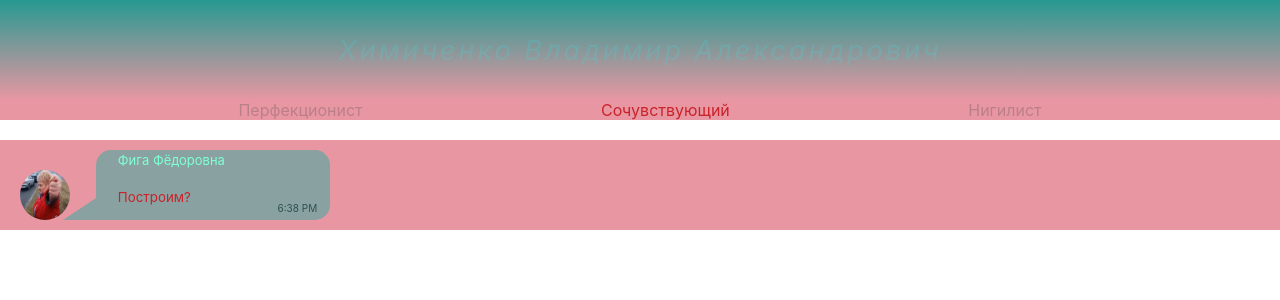
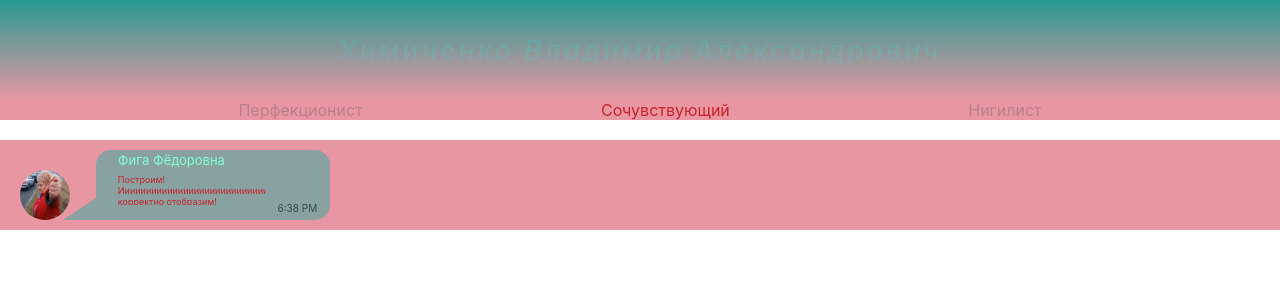
Before and after one commit to vovatum/home-tasks, a React (Create React App) app: page / in a window 1280 px wide. Shown: the top 300 px of the page. Built offline with nearby package versions, Linux system fonts and the light colour scheme.

Commit message:
hidden message

```diff
--- a/src/AppComponents/Message/Message.module.css
+++ b/src/AppComponents/Message/Message.module.css
@@ -60,8 +60,12 @@
 }
 
 .message {
-    font-size: smaller;
+    font-size: xx-small;
     color: #c9222a;
+    display: flex;
+    width: 148px;
+    height: 31px;
+    overflow-x: hidden;
 }
 
 .time {
--- a/src/AppComponents/Message/Messаge.jsx
+++ b/src/AppComponents/Message/Messаge.jsx
@@ -11,9 +11,9 @@ const Message = () => {
                     <span className={styles.name}>
                         Фига Фёдоровна
                     </span>
-                    <span className={styles.message}>
-                        Построим?
-                    </span>
+                    <div className={styles.message}>
+                        Построим! Иииииииииииииииииииииииииииииии корректно отобразим!
+                    </div>
                 </div>
                 <div className={styles.time}>
                     6:38 PM
```
